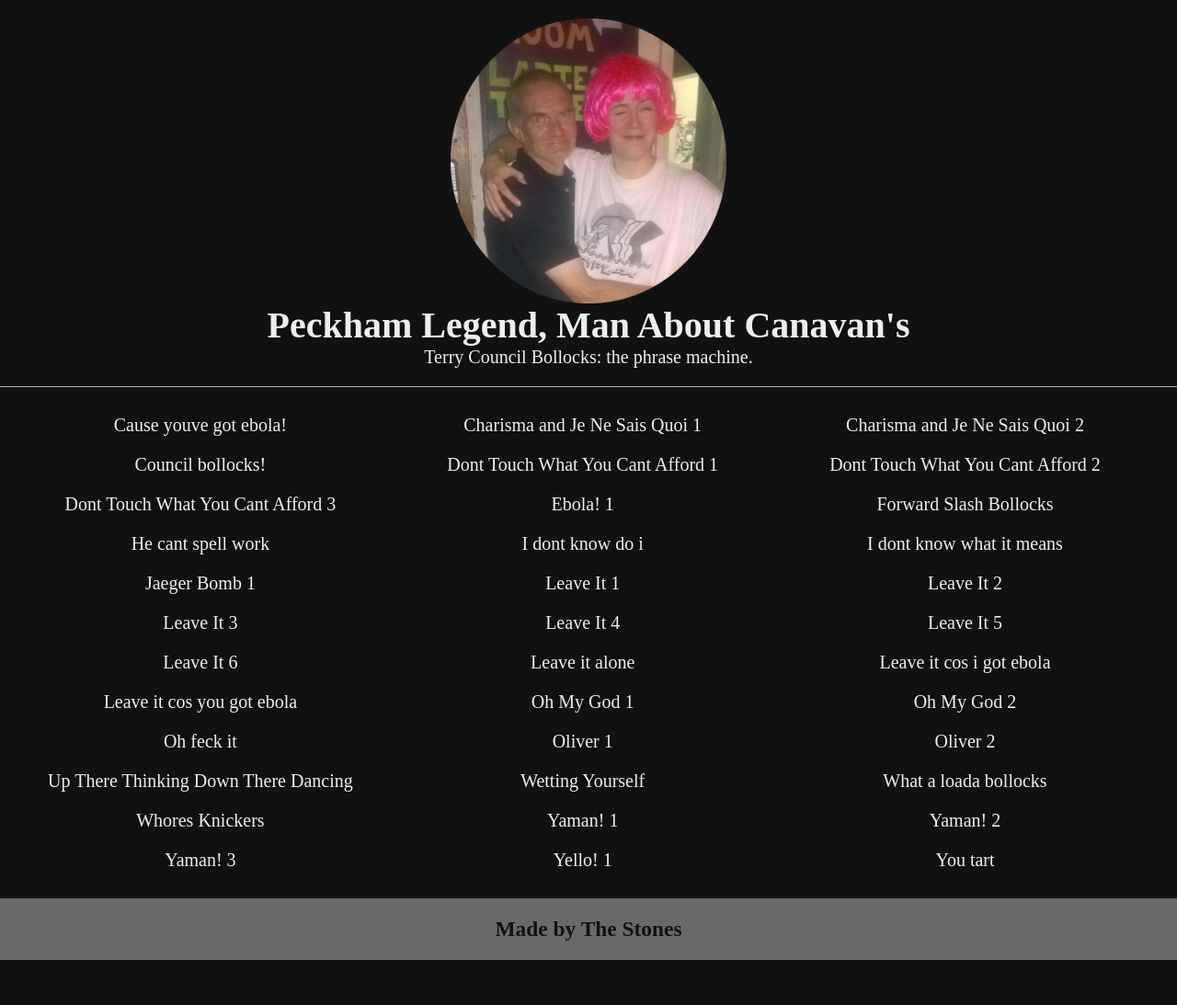
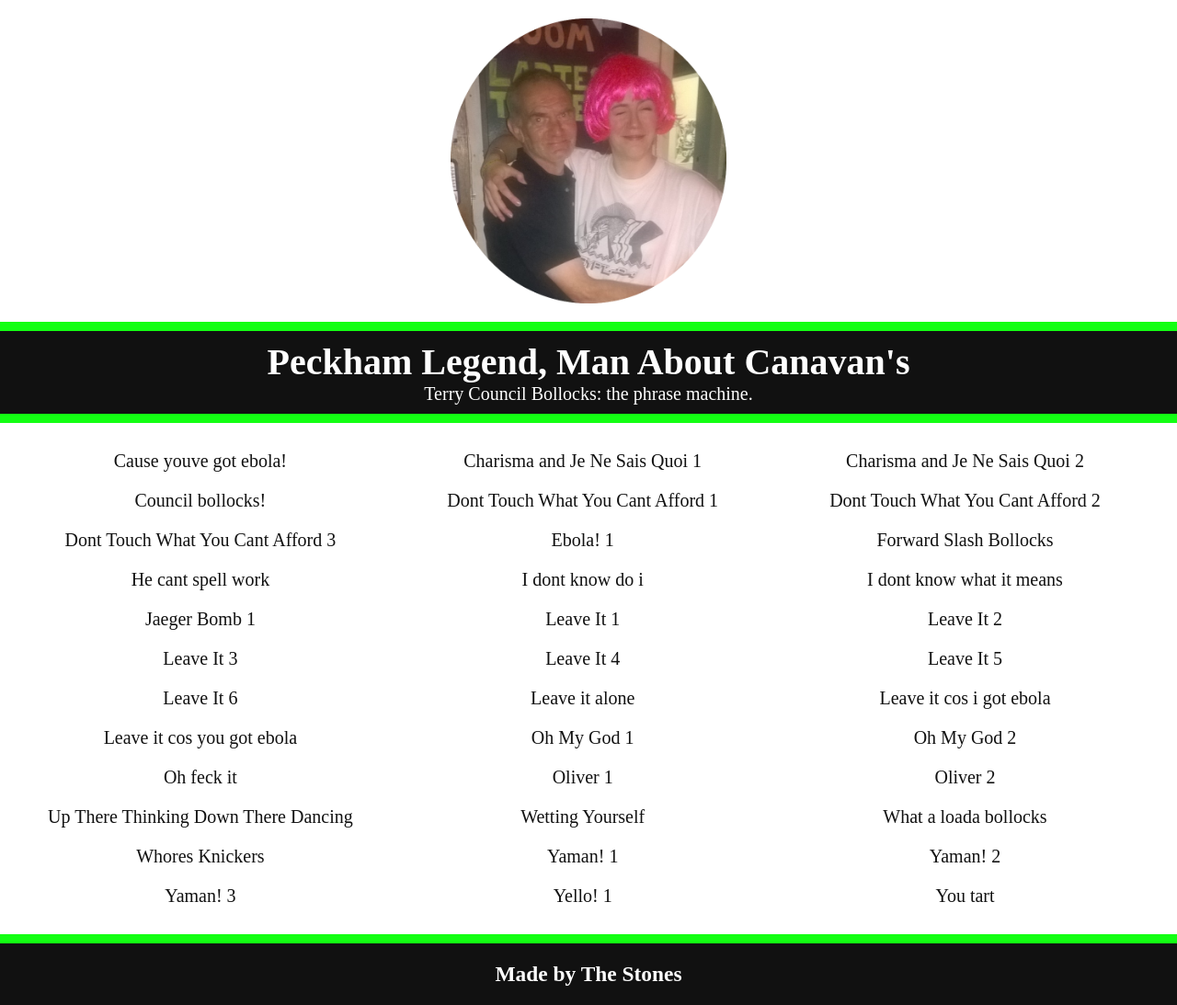
Before and after one commit to malcolm-s/terry-sb, a Node server app: page /bollocks in a window 1280 px wide. Shown: the whole page at 92% size. Before the commit the page ends 1044 px from the top, so only its background shows below. Run offline with Node 20, Linux system fonts and the light colour scheme.

Commit message:
Updates to styles

```diff
--- a/public/css/styles.css
+++ b/public/css/styles.css
@@ -5,37 +5,41 @@
 }
 html {
   font-size: 20px;
-  color: #eeeeee;
+  color: #111111;
 }
 body {
-  background-color: #111111;
+  background-color: #ffffff;
 }
 h1 {
   font-size: 2rem;
 }
 .banner {
   text-align: center;
-  padding: 1em 0;
-  border-bottom: 1px solid #aaaaaa;
-  margin-bottom: 1em;
+  margin-top: 1em;
 }
 .banner .banner-image {
   width: 15em;
 }
 .banner .banner-header {
-  margin-bottom: 0.25em;
+  margin-top: 1em;
+  background: #111111;
+  color: #ffffff;
+  padding: 0.5em;
+  border-bottom: 0.5em solid;
+  border-top: 0.5em solid;
+  border-color: #13ff13;
 }
-.banner .banner-header,
-.banner .banner-subtitle {
-  margin: 0 0.5em;
+.main {
+  margin-top: 1em;
 }
 .footer {
   margin-top: 1em;
   padding: 1em 0;
   text-align: center;
   clear: both;
-  background-color: #696969;
-  color: #111111;
+  background-color: #111111;
+  color: #ffffff;
+  border-top: 0.5em solid #13ff13;
 }
 .soundboard {
   padding: 0 0.5em;
--- a/styles/base.less
+++ b/styles/base.less
@@ -19,26 +19,32 @@ h1 {
 
 .banner {
 	text-align: center;
-	padding: 1em 0;
-	border-bottom: 1px solid @footerColour;
-	margin-bottom: 1em;
+	margin-top: 1em;
 
 	.banner-image {
 		width: 15em;
-
 	}
 
 	.banner-header {
-		margin-bottom: 0.25em;
-	}
+		margin-top: 1em;
+		background: @contrastBackgroundColour;
+		color: @contrastFontColour;
+		padding: 0.5em;
+		border-bottom: 0.5em solid;
+		border-top: 0.5em solid;
+		border-color: @canavansGreen;
 
-	.banner-header, .banner-subtitle {
-		margin: 0 0.5em;
+		.banner-title {
+
+		}
+		.banner-subtitle {
+
+		}
 	}
 }
 
 .main {
-
+	margin-top: 1em;
 }
 
 .footer {
@@ -46,6 +52,7 @@ h1 {
 	padding: 1em 0;
 	text-align: center;
 	clear: both;
-	background-color: #696969;
-	color: @backgroundColour;
+	background-color: @contrastBackgroundColour;
+	color: @contrastFontColour;
+	border-top: 0.5em solid @canavansGreen;
 }
--- a/styles/lib.less
+++ b/styles/lib.less
@@ -7,10 +7,12 @@
 @fontSizeBase: 20px;
 @fontSizeH1: 2rem;
 // colours
-@backgroundColour: #111111;
-@navy: #001f3f;
-@fontColour: #eeeeee;
-@footerColour: #aaaaaa;
+@contrastBackgroundColour: #111111;
+@backgroundColour: #ffffff;
+@fontColour: #111111;
+@contrastFontColour: #ffffff;
+@canavansGreen: rgb(19, 255, 19);
+
 
 // mixins
 .responsive(@minWidth, @content) {
--- a/styles/soundboard.less
+++ b/styles/soundboard.less
@@ -21,6 +21,7 @@
 	&:hover {
 		text-decoration: underline;
 		cursor: pointer;
-		//border-color: #7FDBFF;
+		//color: @canavansGreen;
+		//background-color: @contrastBackgroundColour;
 	}
 }
--- a/views/index.jade
+++ b/views/index.jade
@@ -2,8 +2,9 @@ extends ./layout.jade
 
 block header
 	img.banner-image(src="/images/header1.png")
-	h1.banner-header Peckham Legend, Man About Canavan's
-	p.banner-subtitle Terry Council Bollocks: the phrase machine.
+	.banner-header
+		h1.banner-header-title Peckham Legend, Man About Canavan's
+		p.banner-header-subtitle Terry Council Bollocks: the phrase machine.
 
 block main
 	.soundboard
```
